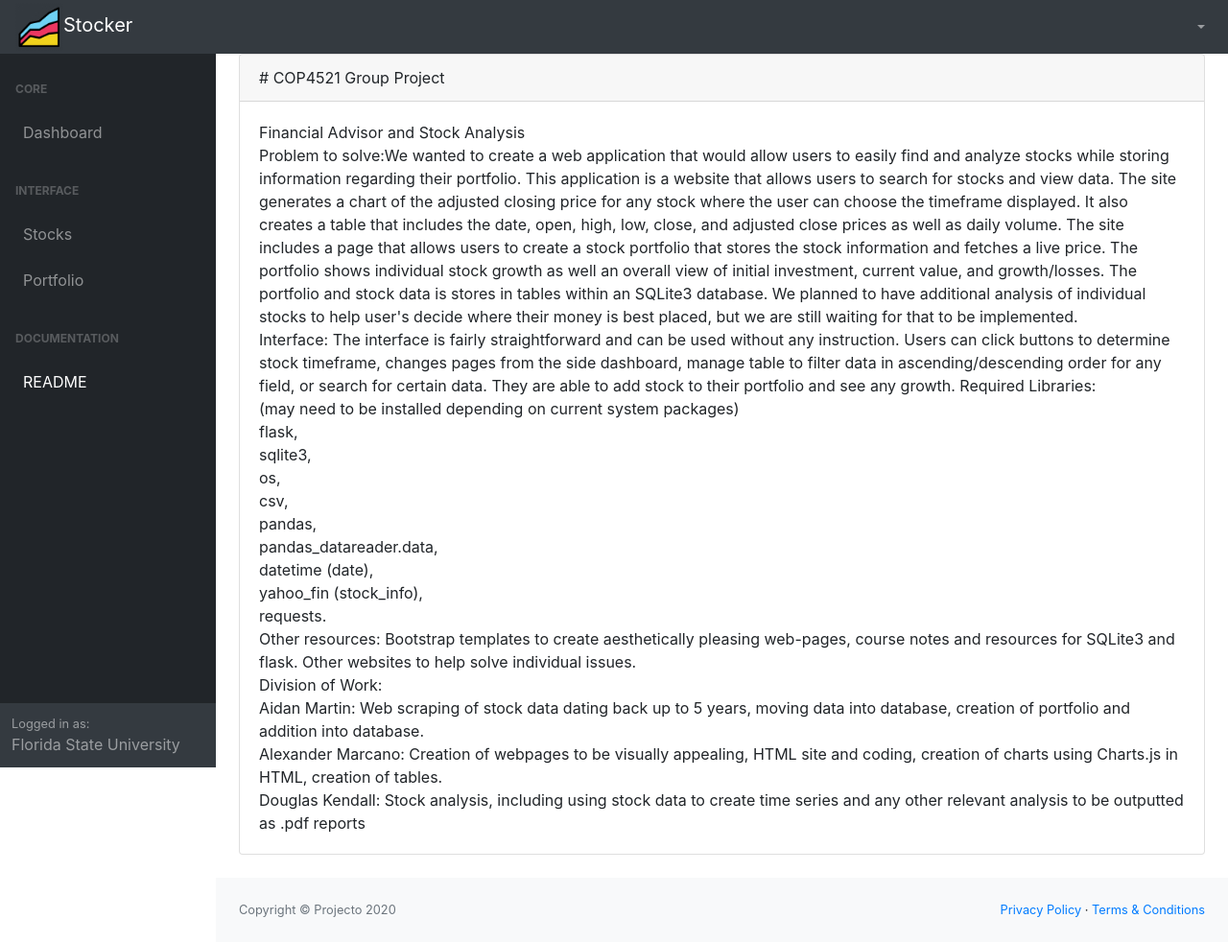
After one commit to am16br/COP4521, a Flask app: page /readme in a window 1280 px wide. The commit adds this page. Shown: the whole page at 96% size. Run offline with Flask 2, Linux system fonts and the light colour scheme; some libraries are stand-ins or nearby versions.

Commit message:
README page

```diff
--- a/Website/app.py
+++ b/Website/app.py
@@ -309,6 +309,10 @@ def password():
 def register():
     return render_template('register.html')
 
+@app.route('/readme',methods=['GET','POST'])   #page to display user's portfolio
+def readme():
+    return render_template('README.html')
+
 #if this were the main module, run the application
 if __name__ == '__main__':
     app.run(debug=True)
--- /dev/null
+++ b/Website/templates/README.html
@@ -0,0 +1,125 @@
+<!DOCTYPE html>
+<html lang="en">
+    <head>
+        <meta charset="utf-8" />
+        <meta http-equiv="X-UA-Compatible" content="IE=edge" />
+        <meta name="viewport" content="width=device-width, initial-scale=1, shrink-to-fit=no" />
+        <meta name="description" content="" />
+        <meta name="author" content="" />
+        <link rel="shortcut icon" href="static/pics/images.png" />
+        <title>Dashboard - Stocker</title>
+        <link type="text/css" href="{{ url_for('static', filename='css/styles.css') }}" rel="stylesheet" />
+        <link type="text/css" href="{{ url_for('static', filename='css/dataTables.bootstrap4.min.css') }}" rel="stylesheet"/>
+        <script src="{{ url_for('static', filename='js/all.min.js') }}"></script>
+        <!-- import plugin script -->
+        <script src='static/js/Chart.min.js'></script>
+        </head>
+    </head>
+    <body class="sb-nav-fixed">
+        <nav class="sb-topnav navbar navbar-expand navbar-dark bg-dark">
+            <a class="navbar-brand" href="index"><img src="static/pics/images.png" style="max-width: 50px; max-height: 40;">Stocker</a>
+            <button class="btn btn-link btn-sm order-1 order-lg-0" id="sidebarToggle" href="#"><i class="fas fa-bars"></i></button>
+            <!-- Navbar Search-->
+            <div class="input-group">
+            </div>
+            <!-- Navbar-->
+            <ul class="navbar-nav ml-auto ml-md-0">
+                <li class="nav-item dropdown">
+                    <a class="nav-link dropdown-toggle" id="userDropdown" href="#" role="button" data-toggle="dropdown" aria-haspopup="true" aria-expanded="false"><i class="fas fa-user fa-fw"></i></a>
+                    <div class="dropdown-menu dropdown-menu-right" aria-labelledby="userDropdown">
+                        <a class="dropdown-item" href="#">Settings</a>
+                        <a class="dropdown-item" href="#">Activity Log</a>
+                        <div class="dropdown-divider"></div>
+                        <a class="dropdown-item" href="login">Logout</a>
+                    </div>
+                </li>
+            </ul>
+        </nav>
+        <div id="layoutSidenav">
+            <div id="layoutSidenav_nav">
+                <nav class="sb-sidenav accordion sb-sidenav-dark" id="sidenavAccordion">
+                    <div class="sb-sidenav-menu">
+                        <div class="nav">
+                            <div class="sb-sidenav-menu-heading">Core</div>
+                            <a class="nav-link" href="index">
+                                <div class="sb-nav-link-icon"><i class="fas fa-tachometer-alt"></i></div>
+                                Dashboard
+                            </a>
+                            <div class="sb-sidenav-menu-heading">Interface</div>
+                            <a class="nav-link" href="stock">
+                                <div class="sb-nav-link-icon"><i class="fas fa-columns"></i></div>
+                                Stocks
+                            </a>
+                            <a class="nav-link" href="portfolio">
+                                <div class="sb-nav-link-icon"><i class="fas fa-book-open"></i></div>
+                                Portfolio
+                            </a>
+                            <div class="sb-sidenav-menu-heading">Documentation</div>
+                            <a class="nav-link" href="readme">
+                                <div class="sb-nav-link-icon"><i class="fas fa-columns"></i></div>
+                                README
+                            </a>
+                        </div>
+                    </div>
+                    <div class="sb-sidenav-footer">
+                        <div class="small">Logged in as:</div>
+                        Florida State University
+                    </div>
+                </nav>
+            </div>
+            <div id="layoutSidenav_content">
+                <main>
+                    <div class="container-fluid">
+                        <div class="card mb-4">
+                            <div class="card-header">
+                                # COP4521 Group Project
+                            </div>
+                            <div class="card-body">
+                                Financial Advisor and Stock Analysis <br>
+                                Problem to solve:We wanted to create a web application that would allow users to easily find and analyze stocks while storing information regarding their portfolio. This application is a website that allows users to search for stocks and view data. The site generates a chart of the adjusted closing price for any stock where the user can choose the timeframe displayed. It also creates a table that includes the date, open, high, low, close, and adjusted close prices as well as daily volume. The site includes a page that allows users to create a stock portfolio that stores the stock information and fetches a live price. The portfolio shows individual stock growth as well an overall view of initial investment, current value, and growth/losses. The portfolio and stock data is stores in tables within an SQLite3 database. We planned to have additional analysis of individual stocks to help user's decide where their money is best placed, but we are still waiting for that to be implemented. <br>
+                                Interface: The interface is fairly straightforward and can be used without any instruction. Users can click buttons to determine stock timeframe, changes pages from the side dashboard, manage table to filter data in ascending/descending order for any field, or search for certain data. They are able to add stock to their portfolio and see any growth.
+                                Required Libraries: <br>
+                                (may need to be installed depending on current system packages) <br>
+                                flask, <br>
+                                sqlite3, <br>
+                                os, <br>
+                                csv, <br>
+                                pandas, <br>
+                                pandas_datareader.data, <br>
+                                datetime  (date), <br>
+                                yahoo_fin (stock_info), <br>
+                                requests. <br>
+                                Other resources: Bootstrap templates to create aesthetically pleasing web-pages, course notes and resources for SQLite3 and flask. Other websites to help solve individual issues. <br>
+                                Division of Work: <br>
+                                Aidan Martin: Web scraping of stock data dating back up to 5 years, moving data into database, creation of portfolio and addition into database. <br>
+                                Alexander Marcano: Creation of webpages to be visually appealing, HTML site and coding, creation of charts using Charts.js in HTML, creation of tables. <br>
+                                Douglas Kendall: Stock analysis, including using stock data to create time series and any other relevant analysis to be outputted as .pdf reports <br>
+                            </div>
+                        </div>
+                    </div>
+                </main>
+                <footer class="py-4 bg-light mt-auto">
+                    <div class="container-fluid">
+                        <div class="d-flex align-items-center justify-content-between small">
+                            <div class="text-muted">Copyright &copy; Projecto 2020</div>
+                            <div>
+                                <a href="#">Privacy Policy</a>
+                                &middot;
+                                <a href="#">Terms &amp; Conditions</a>
+                            </div>
+                        </div>
+                    </div>
+                </footer>
+            </div>
+        </div>
+        <script src="{{ url_for('static', filename='js/jquery-3.5.1.min.js') }}"></script>
+        <script src="{{ url_for('static', filename='js/bootstrap.bundle.min.js') }}"></script>
+        <script src="{{ url_for('static', filename='js/scripts.js') }}"></script>
+        <script src="{{ url_for('static', filename='js/Chart.min.js') }}"></script>
+        <script src="{{ url_for('static', filename='js/chart-area-demo.js') }}"></script>
+        <script src="{{ url_for('static', filename='js/chart-bar-demo.js') }}"></script>
+        <script src="{{ url_for('static', filename='js/jquery.dataTables.min.js') }}"></script>
+        <script src="{{ url_for('static', filename='js/dataTables.bootstrap4.min.js') }}"></script>
+        <script src="{{ url_for('static', filename='js/datatables-demo.js') }}"></script>
+    </body>
+</html>
--- a/Website/templates/index.html
+++ b/Website/templates/index.html
@@ -53,6 +53,11 @@
                             <a class="nav-link" href="portfolio">
                                 <div class="sb-nav-link-icon"><i class="fas fa-book-open"></i></div>
                                 Portfolio
+                            </a>
+                            <div class="sb-sidenav-menu-heading">Documentation</div>
+                            <a class="nav-link" href="readme">
+                                <div class="sb-nav-link-icon"><i class="fas fa-columns"></i></div>
+                                README
                             </a>
                         </div>
                     </div>
```
Also changed, not shown: Website/templates/portfolio.html (+6 -1 lines), Website/templates/stock.html (+6 -1 lines), Website/Projecto.db (added).
